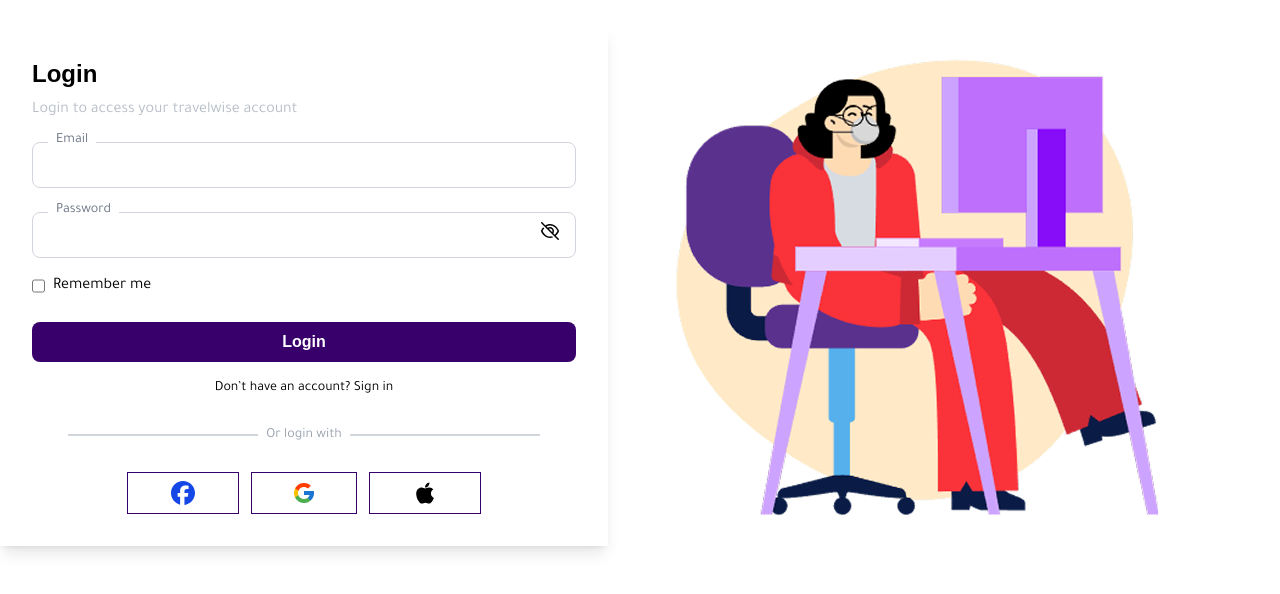
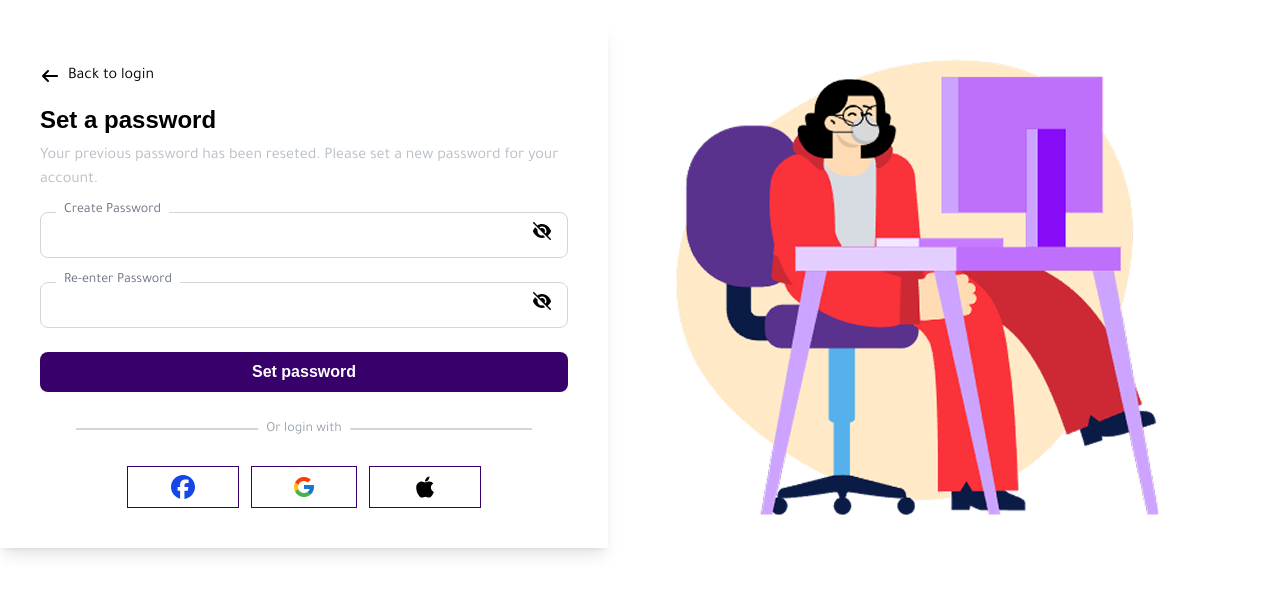
Before and after one commit to gouda123456/Khdamatk, a React (Vite) app in the folder khdamatk.client/: page / in a window 1280 px wide. Shown: the part 122-716 px from the top of the page. Built offline with nearby package versions, Linux system fonts and the light colour scheme.

Commit message:
Create Verify Code & Set New Password pages (UI only)

```diff
--- a/khdamatk.client/src/App.jsx
+++ b/khdamatk.client/src/App.jsx
@@ -1,12 +1,18 @@
 import React from 'react';
 import Signup from './Pages/Signup/Signup';
 import Login from './Pages/Login/Login';
+import ForgetPassword from './Pages/ForgetPassword/ForgetPassword';
+import VerifyCode from './Pages/VerifyCode/VerifyCode';
+import SetNewPassword from './Pages/SetNewPassword/SetNewPassword';
 
 function App() {
     return (
         <>
             {/* <Signup/> */}
-            <Login/>
+            {/* <Login/> */}
+            {/* <ForgetPassword/> */}
+            {/* <VerifyCode/> */}
+            <SetNewPassword/>
         </>
     );
 }
--- /dev/null
+++ b/khdamatk.client/src/Pages/ForgetPassword/ForgetPassword.jsx
@@ -0,0 +1,77 @@
+import { faArrowLeft } from '@fortawesome/free-solid-svg-icons'
+import logoPhoto from '../../assets/Images/Logo.png'
+import SocialButtons from '../../Components/SocialButtons/SocialButtons'
+import { FontAwesomeIcon } from '@fortawesome/react-fontawesome'
+
+export default function ForgetPassword() {
+  return (
+    <>
+    <div>
+    <div className="container items-center justify-between gap-16 grid lg:grid-cols-2">
+          {/* ===== Left side: Forgot Password Form ===== */}
+        <div className=' p-10 bg-white shadow-lg'>
+           {/* Back button to return to Login page */}
+            <div className='mb-4 '>
+                <button className='flex items-center gap-2'>
+                    <FontAwesomeIcon icon={faArrowLeft} />
+                    <span>Back to login</span>
+                </button>
+            </div>
+             {/* --- Title & Description --- */}
+             <div className="Title space-y-2">
+                <h1 className=' font-bold text-2xl'>Forgot your password?</h1>
+            <p className='text-gray-400/70'>Don’t worry, happens to all of us. Enter your email below to recover your password</p>
+             </div>
+                  {/* --- Forgot Password Form --- */}
+             <div>
+                <form className='mt-5 space-y-6'>
+                         {/* Email field&& Phone */}
+                         <div className=' flex gap-2'>
+                             <div className='relative w-full'>
+                            <span className='absolute left-4 -top-3 bg-white px-2 text-sm text-gray-500'>Email</span>
+                            <input type='email' className='form-control'/>
+
+                           </div>
+
+                         </div>
+                         {/* Submit button */}
+                                <div>
+                                    <button className='btn text-white'>Submit</button>
+                                </div>
+                </form>
+
+                     {/* --- Divider with "Or login with" --- */}
+                <div className='text-center relative m-9'>
+                    <div className='w-full h-0.5 border border-gray-300'></div>
+                    <p className='text-gray-400 text-sm absolute top-1/2 left-1/2 transform -translate-x-1/2 -translate-y-1/2 bg-white px-2'>Or login with</p>
+                </div>
+                {/* Social media login buttons */}
+                <div>
+                    <SocialButtons/>
+                </div>
+             </div>
+
+        </div>
+             {/* ===== Right side: Illustration Image ===== */}
+        <div>
+            <img src={logoPhoto} alt="Sign in" />
+        </div>
+    </div>
+</div>
+
+
+
+
+
+
+
+
+
+
+
+
+
+
+    </>
+  )
+}
--- /dev/null
+++ b/khdamatk.client/src/Pages/SetNewPassword/SetNewPassword.jsx
@@ -0,0 +1,87 @@
+import { faArrowLeft, faEyeSlash } from '@fortawesome/free-solid-svg-icons'
+import logoPhoto from '../../assets/Images/Logo.png'
+import SocialButtons from '../../Components/SocialButtons/SocialButtons'
+import { FontAwesomeIcon } from '@fortawesome/react-fontawesome'
+
+export default function SetNewPassword() {
+  return (
+   <>
+          <div>
+    <div className="container items-center justify-between gap-16 grid lg:grid-cols-2">
+
+    {/* ===== Left side: Set New Password Section ===== */}
+        <div className=' p-10 bg-white shadow-lg'>
+            {/* Back button to return to Login page */}
+            <div className='mb-4 '>
+                <button className='flex items-center gap-2'>
+                    <FontAwesomeIcon icon={faArrowLeft} />
+                    <span>Back to login</span>
+                </button>
+            </div>
+                {/* --- Page Title & Instructions --- */}
+             <div className="Title space-y-2">
+                <h1 className=' font-bold text-2xl'>Set a password</h1>
+            <p className='text-gray-400/70'>Your previous password has been reseted. Please set a new password for your account.</p>
+             </div>
+               {/* --- New Password Form --- */}
+             <div>
+                <form className='mt-5 space-y-6'>
+                         {/* New password input field */}
+                          <div className='relative'>
+                 <span className='absolute left-4 -top-3 bg-white px-2 text-sm  text-gray-500'>Create Password</span>
+                <input type='password' className='form-control'/>
+                 <span className='absolute right-4 top-1/2 transform -translate-y-1/2'>
+                 <FontAwesomeIcon icon={faEyeSlash} />
+                 </span>
+
+                         </div>
+                         {/* Confirm new password input field */}
+                          <div className='relative'>
+                 <span className='absolute left-4 -top-3 bg-white px-2 text-sm  text-gray-500'>Re-enter Password </span>
+                <input type='password' className='form-control'/>
+                 <span className='absolute right-4 top-1/2 transform -translate-y-1/2'>
+                 <FontAwesomeIcon icon={faEyeSlash} />
+                 </span>
+
+                         </div>
+                             {/* Submit new password button */}
+                                <div>
+                                    <button className='btn text-white'>Set password</button>
+                                </div>
+                </form>
+
+                     {/* --- Divider with "Or login with" --- */}
+                <div className='text-center relative m-9'>
+                    <div className='w-full h-0.5 border border-gray-300'></div>
+                    <p className='text-gray-400 text-sm absolute top-1/2 left-1/2 transform -translate-x-1/2 -translate-y-1/2 bg-white px-2'>Or login with</p>
+                </div>
+                {/* Social media login buttons */}
+                <div>
+                    <SocialButtons/>
+                </div>
+             </div>
+
+        </div>
+             {/* ===== Right side: Illustration Image ===== */}
+        <div>
+            <img src={logoPhoto} alt="Sign in" />
+        </div>
+    </div>
+</div>
+
+
+
+
+
+
+
+
+
+
+
+
+
+
+   </>
+  )
+}
--- /dev/null
+++ b/khdamatk.client/src/Pages/VerifyCode/VerifyCode.jsx
@@ -0,0 +1,77 @@
+import { faArrowLeft, faEyeSlash } from '@fortawesome/free-solid-svg-icons'
+import logoPhoto from '../../assets/Images/Logo.png'
+import SocialButtons from '../../Components/SocialButtons/SocialButtons'
+import { FontAwesomeIcon } from '@fortawesome/react-fontawesome'
+
+export default function VerifyCode() {
+  return (
+     <>
+        <div>
+    <div className="container items-center justify-between gap-16 grid lg:grid-cols-2">
+        {/* ===== Left side: Verify Code Section ===== */}
+        <div className=' p-10 bg-white shadow-lg'>
+            {/* Back button to return to Login page */}
+            <div className='mb-4 '>
+                <button className='flex items-center gap-2'>
+                    <FontAwesomeIcon icon={faArrowLeft} />
+                    <span>Back to login</span>
+                </button>
+            </div>
+                {/* --- Page Title & Instructions --- */}
+             <div className="Title space-y-2">
+                <h1 className=' font-bold text-2xl'>Verify code</h1>
+            <p className='text-gray-400/70'>An authentication code has been sent to your email.</p>
+             </div>
+               {/* --- Verification Code Form --- */}
+             <div>
+                <form className='mt-5 space-y-6'>
+                        {/* Verification code input field */}
+                          <div className='relative'>
+                                                     <span className='absolute left-4 -top-3 bg-white px-2 text-sm  text-gray-500'>Enter Code</span>
+                                                     <input type='password' className='form-control'/>
+                                                     <span className='absolute right-4 top-1/2 transform -translate-y-1/2'>
+                                                          <FontAwesomeIcon icon={faEyeSlash} />
+                                                     </span>
+
+                         </div>
+                          {/* Resend verification code */}
+                         <div className='-mt-4'>
+                            <button>Didn’t receive a code? Resend</button>
+                         </div>
+                            {/* Submit verification button */}
+                                <div>
+                                    <button className='btn text-white'>Verify</button>
+                                </div>
+                </form>
+
+                     {/* --- Divider with "Or login with" --- */}
+                <div className='text-center relative m-9'>
+                    <div className='w-full h-0.5 border border-gray-300'></div>
+                    <p className='text-gray-400 text-sm absolute top-1/2 left-1/2 transform -translate-x-1/2 -translate-y-1/2 bg-white px-2'>Or login with</p>
+                </div>
+                {/* Social media login buttons */}
+                <div>
+                    <SocialButtons/>
+                </div>
+             </div>
+
+        </div>
+             {/* ===== Right side: Illustration Image ===== */}
+        <div>
+            <img src={logoPhoto} alt="Sign in" />
+        </div>
+    </div>
+</div>
+
+
+
+
+
+
+
+
+
+
+     </>
+  )
+}
```
